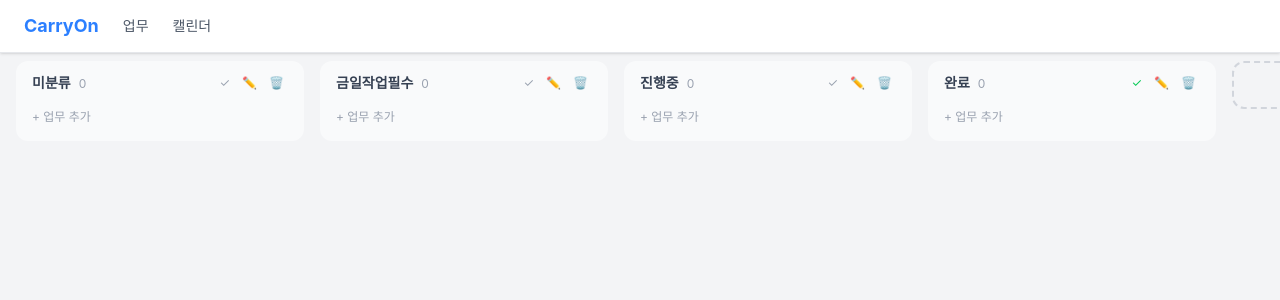
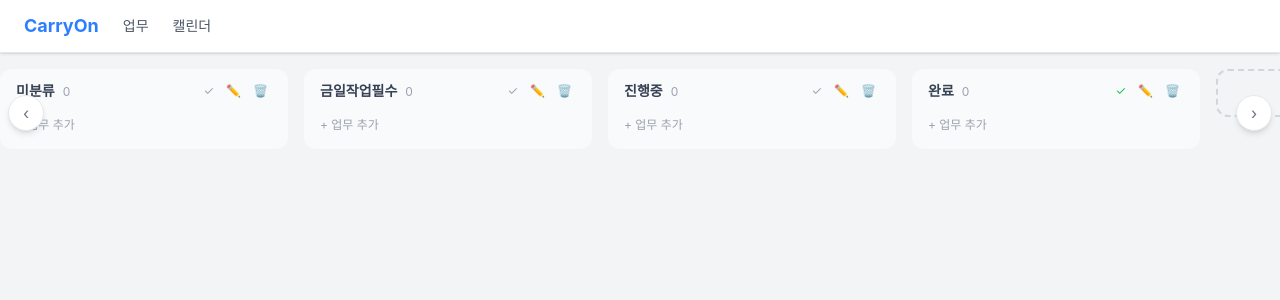
Before and after one commit to Jungea/CarryOn, a Next.js app: page / in a window 1280 px wide. Shown: the top 300 px of the page. Built offline with nearby package versions, Linux system fonts and the light colour scheme.

Commit message:
기능: 보드 좌우 스크롤 플로팅 버튼 추가

```diff
--- a/src/components/TaskBoard.tsx
+++ b/src/components/TaskBoard.tsx
@@ -2,7 +2,7 @@
 // tasks/columns 상태 보관, DnD 이벤트 처리, API 호출 담당
 'use client'
 
-import { useState } from 'react'
+import { useState, useRef, useEffect, useCallback } from 'react'
 import {
   DndContext,
   DragOverlay,
@@ -31,6 +31,31 @@ export default function TaskBoard({ initialTasks, initialColumns }: TaskBoardPro
   const [columns, setColumns] = useState<Column[]>([...initialColumns].sort((a, b) => a.order - b.order))
   const [editingTask, setEditingTask] = useState<Task | null>(null)
   const [activeTask, setActiveTask] = useState<Task | null>(null)
+  const [canScrollLeft, setCanScrollLeft] = useState(false)
+  const [canScrollRight, setCanScrollRight] = useState(false)
+  const scrollRef = useRef<HTMLDivElement>(null)
+
+  const updateScrollState = useCallback(() => {
+    const el = scrollRef.current
+    if (!el) return
+    setCanScrollLeft(el.scrollLeft > 4)
+    setCanScrollRight(el.scrollLeft + el.clientWidth < el.scrollWidth - 4)
+  }, [])
+
+  useEffect(() => {
+    const el = scrollRef.current
+    if (!el) return
+    updateScrollState()
+    el.addEventListener('scroll', updateScrollState)
+    const ro = new ResizeObserver(updateScrollState)
+    ro.observe(el)
+    return () => { el.removeEventListener('scroll', updateScrollState); ro.disconnect() }
+  }, [updateScrollState])
+
+  function scrollBoard(dir: 'left' | 'right') {
+    scrollRef.current?.scrollBy({ left: dir === 'left' ? -304 : 304, behavior: 'smooth' })
+  }
+
   const sensors = useSensors(
     useSensor(PointerSensor, { activationConstraint: { distance: 5 } }),
     useSensor(TouchSensor, { activationConstraint: { delay: 200, tolerance: 5 } })
@@ -193,7 +218,24 @@ export default function TaskBoard({ initialTasks, initialColumns }: TaskBoardPro
   const sortedColumns = [...columns].sort((a, b) => a.order - b.order)
 
   return (
-    <div className="flex flex-col h-full">
+    <div className="flex flex-col h-full relative">
+      {canScrollLeft && (
+        <button
+          onClick={() => scrollBoard('left')}
+          className="absolute left-2 top-1/2 -translate-y-1/2 z-20 w-9 h-9 flex items-center justify-center bg-white border border-gray-200 rounded-full shadow-md text-gray-500 hover:text-gray-800 hover:shadow-lg transition-all"
+        >
+          ‹
+        </button>
+      )}
+      {canScrollRight && (
+        <button
+          onClick={() => scrollBoard('right')}
+          className="absolute right-2 top-1/2 -translate-y-1/2 z-20 w-9 h-9 flex items-center justify-center bg-white border border-gray-200 rounded-full shadow-md text-gray-500 hover:text-gray-800 hover:shadow-lg transition-all"
+        >
+          ›
+        </button>
+      )}
+
       {/* Board */}
       <DndContext
         sensors={sensors}
@@ -205,7 +247,7 @@ export default function TaskBoard({ initialTasks, initialColumns }: TaskBoardPro
           items={sortedColumns.map((c) => c.id)}
           strategy={horizontalListSortingStrategy}
         >
-          <div className="flex gap-4 px-4 pb-4 overflow-x-auto flex-1 items-start">
+          <div ref={scrollRef} className="board-scroll flex gap-4 px-4 pt-2 pb-4 overflow-x-auto flex-1 items-start">
             {sortedColumns.map((column) => (
               <TaskColumn
                 key={column.id}
```
